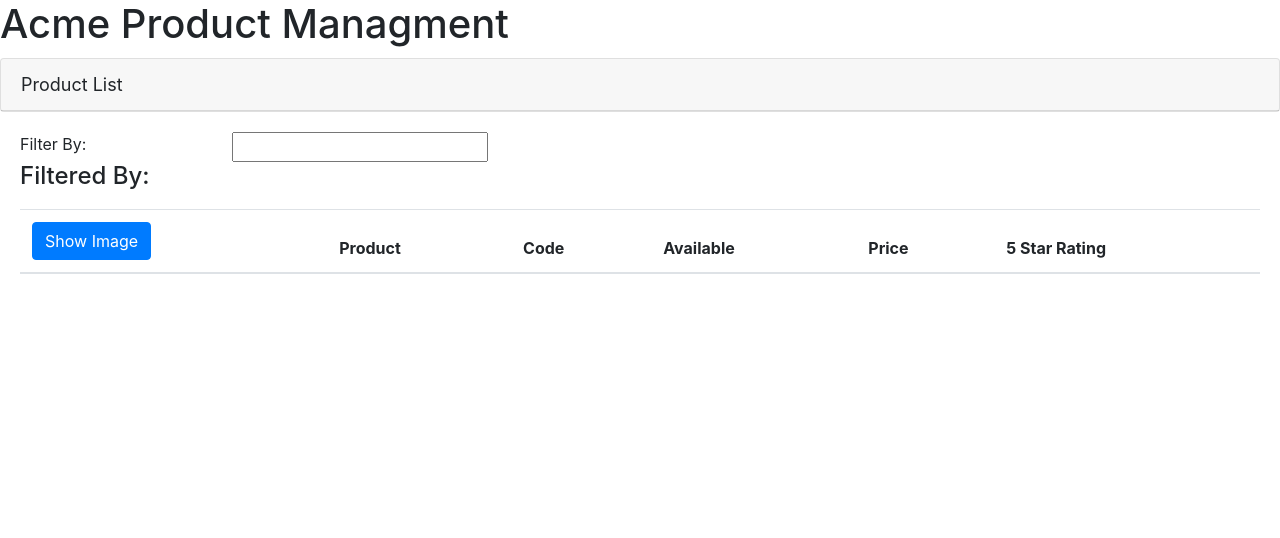
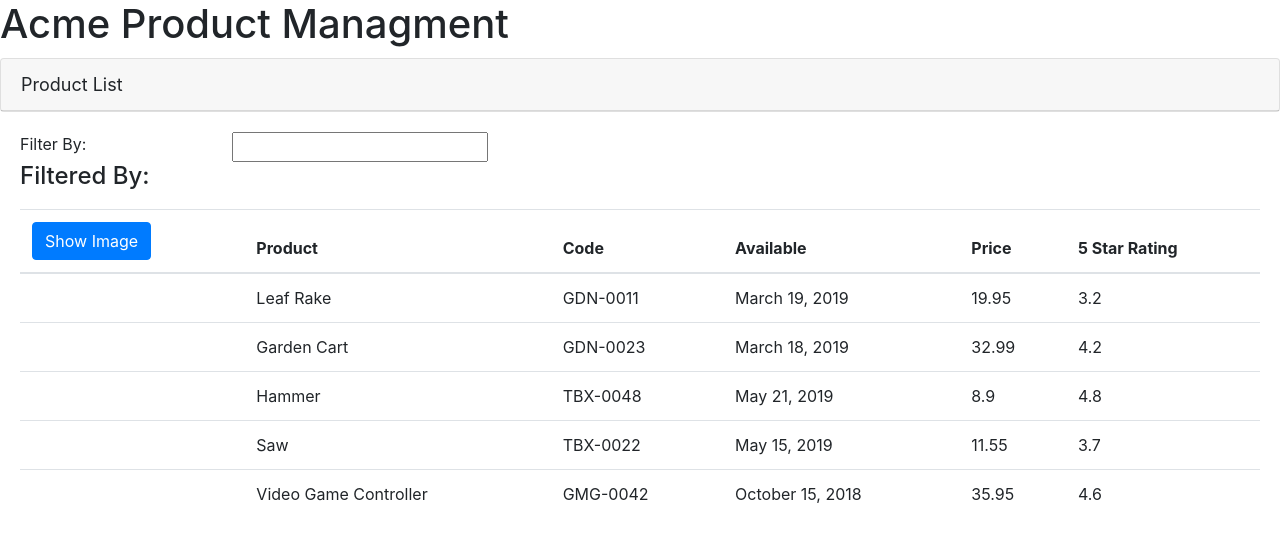
Before and after one commit to MohamedMagdyOmar/Angular-Getting-Started, an Angular app in the folder APM/: page /products in a window 1280 px wide. Shown: the top 538 px of the page. Built offline with nearby package versions, Linux system fonts and the light colour scheme.

Commit message:
Add Logic With Directives

```diff
--- a/APM/src/app/products/product-list.component.html
+++ b/APM/src/app/products/product-list.component.html
@@ -1,6 +1,6 @@
 <div class='card'>
     <div class='card-header'>
-        Product List
+        {{pageTitle}}
     </div>
 
 </div>
@@ -21,7 +21,7 @@
     </div>
 
     <div class='table-responsive'>
-        <table class='table'>
+        <table class='table' *ngIf='products && products.length'>
             <thead>
                 <tr>
                     <th>
@@ -35,7 +35,14 @@
                 </tr>
             </thead>
             <tbody>
-
+                <tr *ngFor='let product of products'>
+                    <td></td>
+                    <td>{{product.productName}}</td>
+                    <td>{{product.productCode}}</td>
+                    <td>{{product.releaseDate}}</td>
+                    <td>{{product.price}}</td>
+                    <td>{{product.starRating}}</td>
+                </tr>
             </tbody>
         </table>
 
--- a/APM/src/app/products/product-list.component.ts
+++ b/APM/src/app/products/product-list.component.ts
@@ -7,5 +7,57 @@
 })
 
 export class ProductListComponent{
-
+    pageTitle: string = "Product List";
+    products: any[] = [
+        {
+          "productId": 1,
+          "productName": "Leaf Rake",
+          "productCode": "GDN-0011",
+          "releaseDate": "March 19, 2019",
+          "description": "Leaf rake with 48-inch wooden handle.",
+          "price": 19.95,
+          "starRating": 3.2,
+          "imageUrl": "assets/images/leaf_rake.png"
+        },
+        {
+          "productId": 2,
+          "productName": "Garden Cart",
+          "productCode": "GDN-0023",
+          "releaseDate": "March 18, 2019",
+          "description": "15 gallon capacity rolling garden cart",
+          "price": 32.99,
+          "starRating": 4.2,
+          "imageUrl": "assets/images/garden_cart.png"
+        },
+        {
+          "productId": 5,
+          "productName": "Hammer",
+          "productCode": "TBX-0048",
+          "releaseDate": "May 21, 2019",
+          "description": "Curved claw steel hammer",
+          "price": 8.9,
+          "starRating": 4.8,
+          "imageUrl": "assets/images/hammer.png"
+        },
+        {
+          "productId": 8,
+          "productName": "Saw",
+          "productCode": "TBX-0022",
+          "releaseDate": "May 15, 2019",
+          "description": "15-inch steel blade hand saw",
+          "price": 11.55,
+          "starRating": 3.7,
+          "imageUrl": "assets/images/saw.png"
+        },
+        {
+          "productId": 10,
+          "productName": "Video Game Controller",
+          "productCode": "GMG-0042",
+          "releaseDate": "October 15, 2018",
+          "description": "Standard two-button video game controller",
+          "price": 35.95,
+          "starRating": 4.6,
+          "imageUrl": "assets/images/xbox-controller.png"
+        }
+      ]
 }
```
